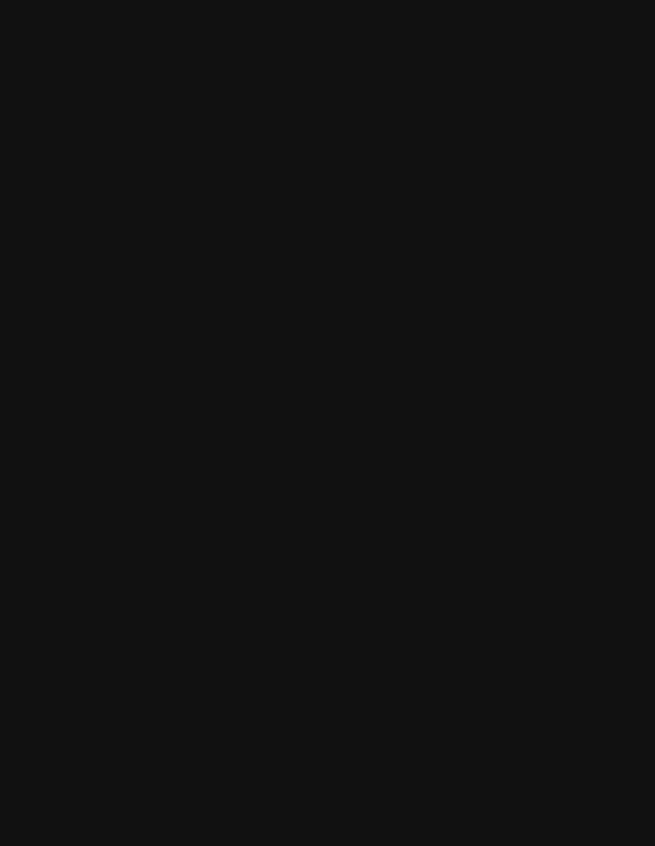
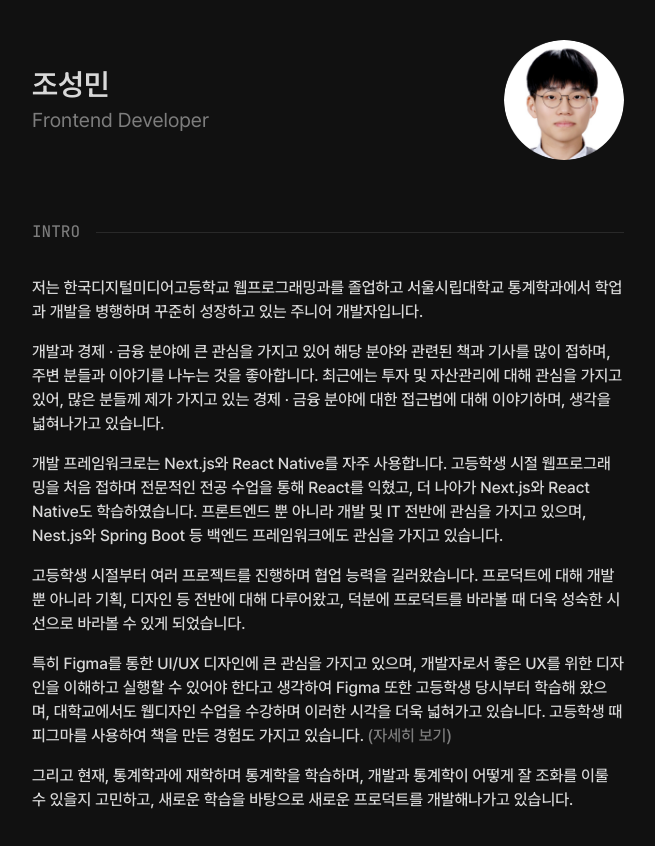
Before and after one commit to SID12g/sid12g.dev, a Next.js app: page / in a window 1280 px wide. Shown: the top 846 px of the page, without its empty margins (312-967 px from the left). Before the commit the page ends 800 px from the top, so only its background shows below. Built offline with nearby package versions, Linux system fonts and the light colour scheme.

Commit message:
feat: 포트폴리오 메인 페이지 초기 구현
- Profile, Intro, Separator 컴포넌트 추가
- 레이아웃에 max-width 640px 컨테이너 적용
- CSS 컬러 토큰 및 폰트 패밀리 스타일 추가
- 프로필 이미지 업데이트

```diff
--- a/src/app/globals.css
+++ b/src/app/globals.css
@@ -14,6 +14,15 @@
 
 @theme inline {
   --color-background: var(--color-background);
+  --color-muted: var(--color-muted);
+  --color-primary: var(--color-primary);
+  --color-faint: var(--color-faint);
+  --color-accent: var(--color-accent);
+  --color-muted-15: var(--color-muted-15);
+  --color-muted-5: var(--color-muted-5);
+  --color-white-10: var(--color-white-10);
+  --color-black: var(--color-black);
+
   --font-pretendard: var(--font-pretendard);
   --font-jetbrains-mono: var(--font-jetbrains-mono);
 }
@@ -21,4 +30,7 @@
 body {
   background: var(--color-background);
   color: var(--color-primary);
+  font-family:
+    var(--font-pretendard), ui-sans-serif, system-ui, sans-serif,
+    "Apple Color Emoji", "Segoe UI Emoji", "Segoe UI Symbol", "Noto Color Emoji";
 }
--- a/src/app/layout.tsx
+++ b/src/app/layout.tsx
@@ -44,7 +44,9 @@ export default function RootLayout({
       lang="ko"
       className={`${pretendard.variable} ${jetBrainsMono.variable} antialiased`}
     >
-      <body>{children}</body>
+      <body>
+        <div className="max-w-[640px] mx-auto px-6 py-10">{children}</div>
+      </body>
     </html>
   );
 }
--- a/src/app/page.tsx
+++ b/src/app/page.tsx
@@ -1,3 +1,11 @@
+import Intro from "@/components/intro/Intro";
+import Profile from "@/components/profile/Profile";
+
 export default function Home() {
-  return <div></div>;
+  return (
+    <div className="flex flex-col gap-15">
+      <Profile />
+      <Intro />
+    </div>
+  );
 }
--- /dev/null
+++ b/src/components/Separator.tsx
@@ -0,0 +1,8 @@
+export default function Separator({ title }: { title: string }) {
+  return (
+    <div className="flex flex-row items-center gap-4 mb-8">
+      <p className="text-base text-muted font-jetbrains-mono">{title}</p>
+      <div className="w-full h-[1px] bg-white-10" />
+    </div>
+  );
+}
--- /dev/null
+++ b/src/components/intro/Intro.tsx
@@ -0,0 +1,56 @@
+import Separator from "@/components/Separator";
+import Link from "next/link";
+
+export default function Intro() {
+  const textStyle = `font-medium`;
+  return (
+    <div>
+      <Separator title="INTRO" />
+      <div className="flex flex-col gap-4">
+        <p className={textStyle}>
+          저는 한국디지털미디어고등학교 웹프로그래밍과를 졸업하고 서울시립대학교
+          통계학과에서 학업과 개발을 병행하며 꾸준히 성장하고 있는 주니어
+          개발자입니다.
+        </p>
+        <p className={textStyle}>
+          개발과 경제 · 금융 분야에 큰 관심을 가지고 있어 해당 분야와 관련된
+          책과 기사를 많이 접하며, 주변 분들과 이야기를 나누는 것을 좋아합니다.
+          최근에는 투자 및 자산관리에 대해 관심을 가지고 있어, 많은 분들께 제가
+          가지고 있는 경제 · 금융 분야에 대한 접근법에 대해 이야기하며, 생각을
+          넓혀나가고 있습니다.
+        </p>
+        <p className={textStyle}>
+          개발 프레임워크로는 Next.js와 React Native를 자주 사용합니다. 고등학생
+          시절 웹프로그래밍을 처음 접하며 전문적인 전공 수업을 통해 React를
+          익혔고, 더 나아가 Next.js와 React Native도 학습하였습니다. 프론트엔드
+          뿐 아니라 개발 및 IT 전반에 관심을 가지고 있으며, Nest.js와 Spring
+          Boot 등 백엔드 프레임워크에도 관심을 가지고 있습니다.
+        </p>
+        <p className={textStyle}>
+          고등학생 시절부터 여러 프로젝트를 진행하며 협업 능력을 길러왔습니다.
+          프로덕트에 대해 개발 뿐 아니라 기획, 디자인 등 전반에 대해 다루어왔고,
+          덕분에 프로덕트를 바라볼 때 더욱 성숙한 시선으로 바라볼 수 있게
+          되었습니다.
+        </p>
+        <p className={textStyle}>
+          특히 Figma를 통한 UI/UX 디자인에 큰 관심을 가지고 있으며, 개발자로서
+          좋은 UX를 위한 디자인을 이해하고 실행할 수 있어야 한다고 생각하여
+          Figma 또한 고등학생 당시부터 학습해 왔으며, 대학교에서도 웹디자인
+          수업을 수강하며 이러한 시각을 더욱 넓혀가고 있습니다. 고등학생 때
+          피그마를 사용하여 책을 만든 경험도 가지고 있습니다.{" "}
+          <Link
+            className="text-muted"
+            href="https://blog.sid12g.dev/figma-book"
+          >
+            (자세히 보기)
+          </Link>
+        </p>
+        <p className={textStyle}>
+          그리고 현재, 통계학과에 재학하며 통계학을 학습하며, 개발과 통계학이
+          어떻게 잘 조화를 이룰 수 있을지 고민하고, 새로운 학습을 바탕으로
+          새로운 프로덕트를 개발해나가고 있습니다.
+        </p>
+      </div>
+    </div>
+  );
+}
--- /dev/null
+++ b/src/components/profile/Profile.tsx
@@ -0,0 +1,21 @@
+import Image from "next/image";
+import ProfileImage from "@/../public/images/profile.png";
+
+export default function Profile() {
+  return (
+    <div className="flex flex-row items-center justify-between">
+      <div className="flex flex-col gap-[4px]">
+        <h3 className="text-3xl font-semibold">조성민</h3>
+        <p className="text-xl text-muted font-normal">Frontend Developer</p>
+      </div>
+      <div className="w-[120px] h-[120px] rounded-full overflow-hidden">
+        <Image
+          src={ProfileImage}
+          alt="Profile Image"
+          width={512}
+          height={512}
+        />
+      </div>
+    </div>
+  );
+}
```
Also changed, not shown: public/images/profile.png.
